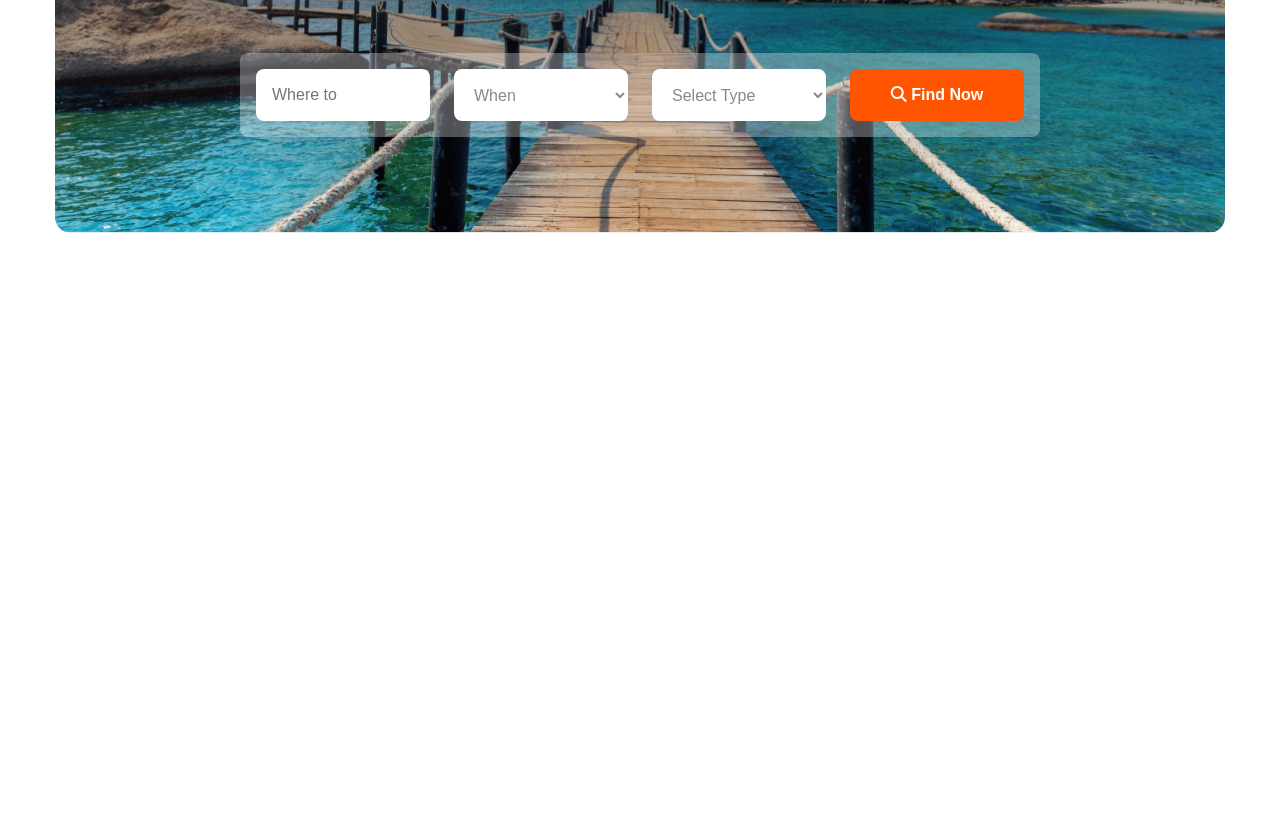
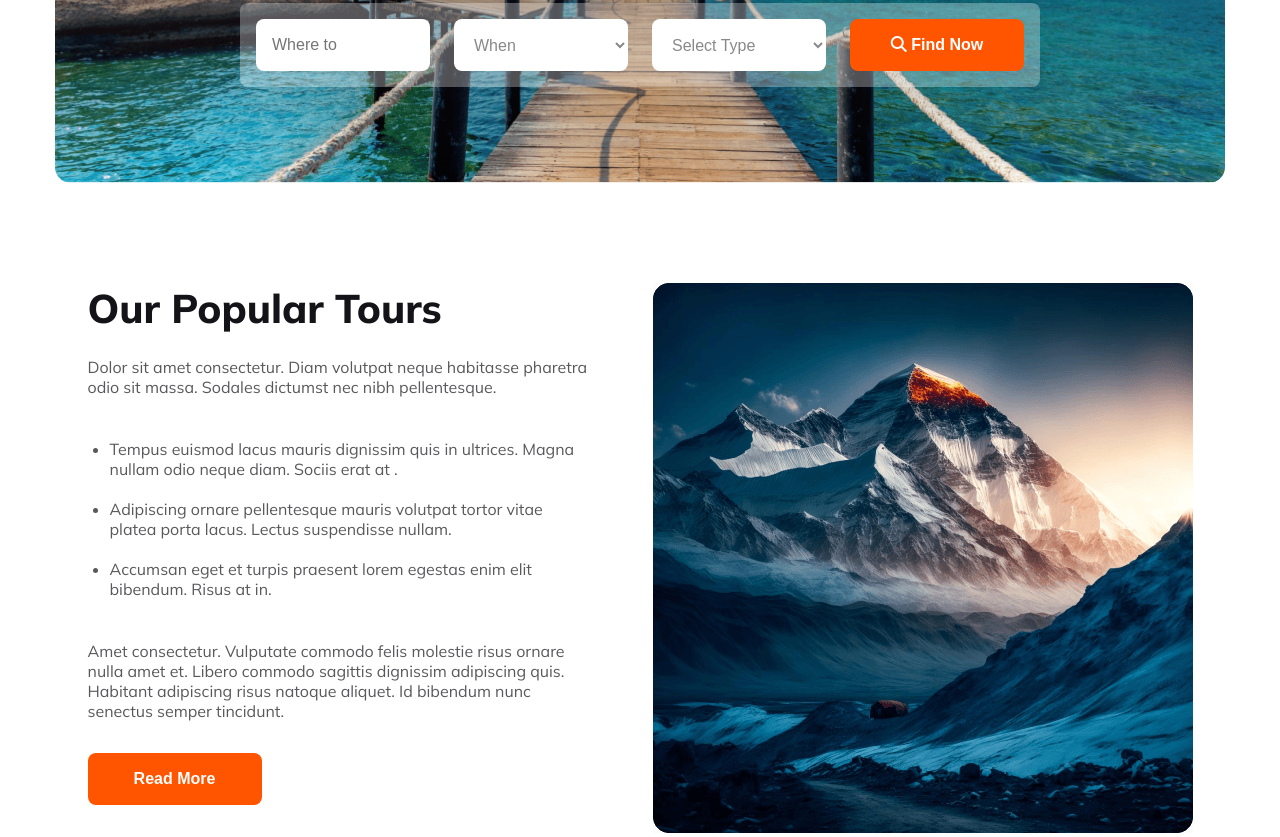
Before and after one commit to AnsarulIslam10/Travel-Website-Design, a plain HTML site: page index.html in a window 1280 px wide. Shown: the part 445-1282 px from the top of the page. Before the commit the page ends 800 px from the top, so only its background shows below. Drawn offline with Linux system fonts and the light colour scheme.

Commit message:
added tours section

```diff
--- a/index.html
+++ b/index.html
@@ -43,8 +43,25 @@
             </div>
         </section>
     </header>
+
     <main>
-
+        <section class="tour">
+            <div class="tour-text">
+                <h2>Our Popular Tours</h2>
+                <p>Dolor sit amet consectetur. Diam volutpat neque habitasse pharetra odio sit massa. Sodales dictumst nec nibh pellentesque.</p>
+                <ul>
+                    <li>Tempus euismod lacus mauris dignissim quis in ultrices. Magna nullam odio neque diam. Sociis erat at .</li>
+                    <li>Adipiscing ornare pellentesque mauris volutpat tortor vitae platea porta lacus. Lectus suspendisse nullam.</li>
+                    <li>Accumsan eget et turpis praesent lorem egestas enim elit bibendum. Risus at in.</li>
+                </ul>
+                <p>Amet consectetur. Vulputate commodo felis molestie risus
+                    ornare nulla amet et. Libero commodo sagittis dignissim adipiscing quis. Habitant adipiscing risus natoque aliquet. Id bibendum nunc senectus semper tincidunt. </p>
+                <button class="btn">Read More</button>
+            </div>
+            <div class="tour-img">
+                <img src="Images/tours.png" alt="">
+            </div>
+        </section>
     </main>
     <footer>
 
--- a/style.css
+++ b/style.css
@@ -64,7 +64,7 @@ body {
     height: 500px;
     margin: 0 auto;
     text-align: center;
-    margin-top: 100px;
+    margin-top: 50px;
     background-image: linear-gradient(180.00deg, rgba(19, 19, 24, 0.8), rgba(19, 19, 24, 0) 100%), url(Images/banner.png);
     background-size: cover;
     background-position: center;
@@ -133,6 +133,57 @@ select {
     cursor: pointer;
 }
 
+/* Tours section styling */
+.tour {
+    display: flex;
+    min-width: 1170px;
+    margin-top: 100px;
+    gap: 53px;
+    justify-content: center;
+}
+
+.tour-text {
+    width: 40%;
+    height: 466px;
+}
+
+.tour-text h2 {
+    color: rgb(19, 19, 24);
+    font-family: Mulish;
+    font-size: 2.5rem;
+    font-weight: 800;
+    margin-bottom: 24px;
+}
+
+.tour-text p,
+li {
+    color: rgba(19, 19, 24, 0.7);
+    font-family: Mulish;
+    font-size: 1rem;
+    font-weight: 400;
+}
+
+.tour-text ul {
+    padding: 22px;
+}
+
+.tour-text ul li {
+    margin: 20px 0;
+}
+
+.btn {
+    width: 174px;
+    height: 52px;
+    border-radius: 8px;
+    background: rgb(255, 84, 0);
+    color: rgb(255, 255, 255);
+    font-size: 16px;
+    font-weight: 700;
+    border: none;
+    cursor: pointer;
+    margin-top: 32px;
+}
+
 /* for small devices */
 @media screen and (max-width:640px) {
     .nav-items {
@@ -158,7 +209,9 @@ select {
         width: 80%;
     }
 
-    .banner-item input, select,button {
+    .banner-item input,
+    select,
+    button {
         width: 95%;
     }
 
@@ -170,4 +223,17 @@ select {
         width: 80%;
         margin-bottom: 10px;
     }
+
+    .tour {
+        flex-direction: column;
+        padding: 16px;
+    }
+    .tour-text{
+        width: 35%;
+        margin-bottom: 100px;
+    }
+    .tour-img img{
+        width: 35%;
+        padding: 5px;
+    }
 }
```
